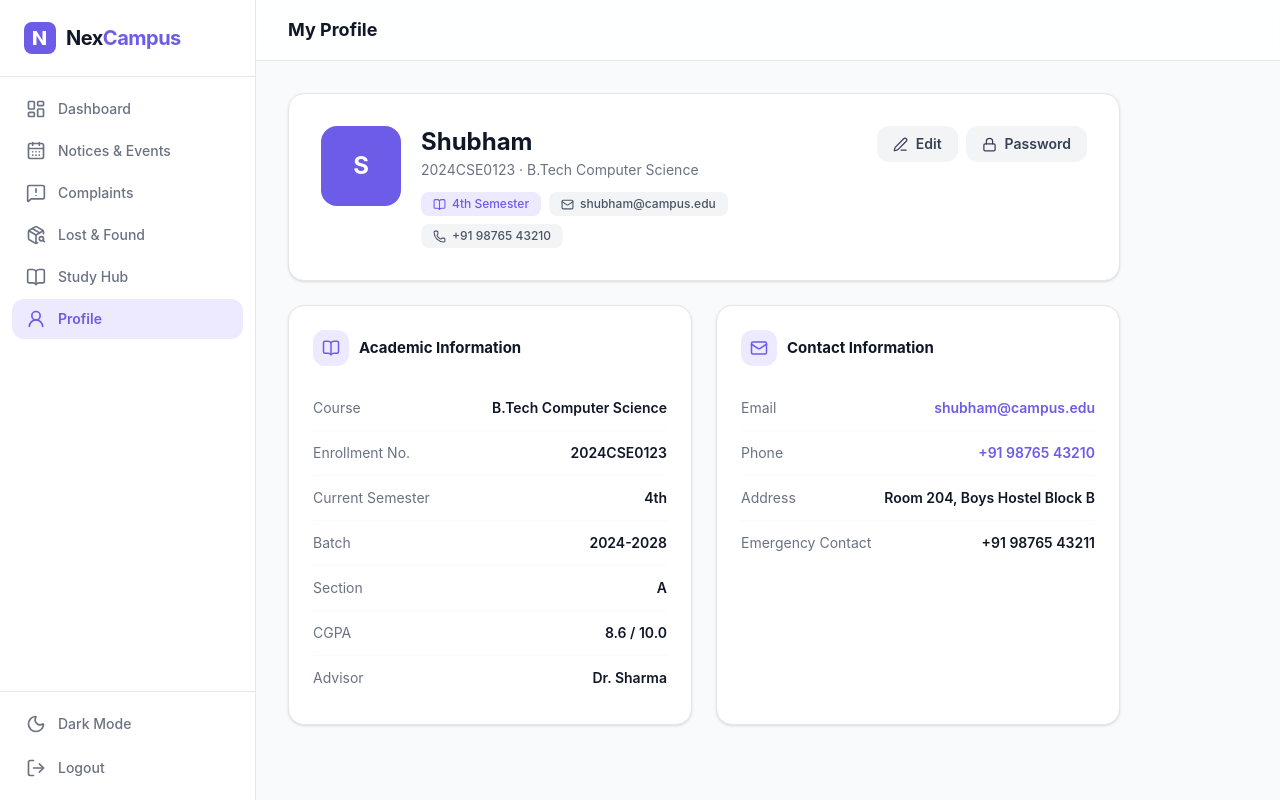
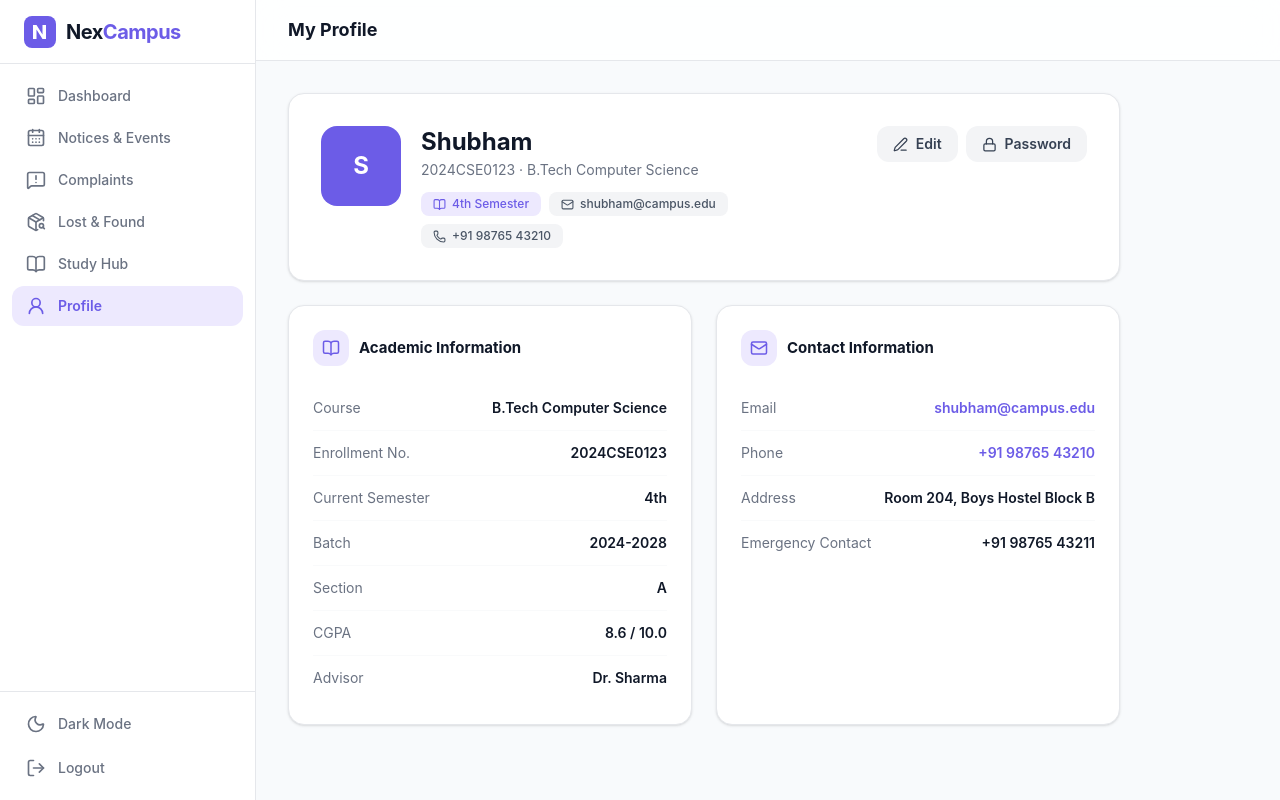
Before and after one commit to Shubham-997800/CAMPUS360, a React (Vite) app: page /dashboard/profile in a window 1280 px wide. Built offline with nearby package versions, Linux system fonts and the light colour scheme.

Commit message:
match sidebar header height to navbar (h-16)

```diff
--- a/src/components/Sidebar.jsx
+++ b/src/components/Sidebar.jsx
@@ -19,7 +19,7 @@ export default function Sidebar({ open, onClose }) {
     <>
       {open && <div className="fixed inset-0 bg-black/40 z-40 backdrop-blur-sm md:hidden" onClick={onClose} />}
       <aside className={`fixed top-0 left-0 bottom-0 w-64 bg-white dark:bg-[#111827] border-r border-gray-200 dark:border-white/10 z-50 flex flex-col transition-transform duration-300 md:translate-x-0 ${open ? 'translate-x-0' : '-translate-x-full'}`}>
-        <div className="flex items-center gap-2.5 px-6 py-[22px] border-b border-gray-200 dark:border-white/10">
+        <div className="flex items-center gap-2.5 px-6 h-16 border-b border-gray-200 dark:border-white/10">
           <Logo size={32} />
           <span className="text-xl font-bold text-gray-900 dark:text-white tracking-tight">Nex<span className="text-[#6C5CE7] dark:text-[#7C5CFF]">Campus</span></span>
         </div>
```
